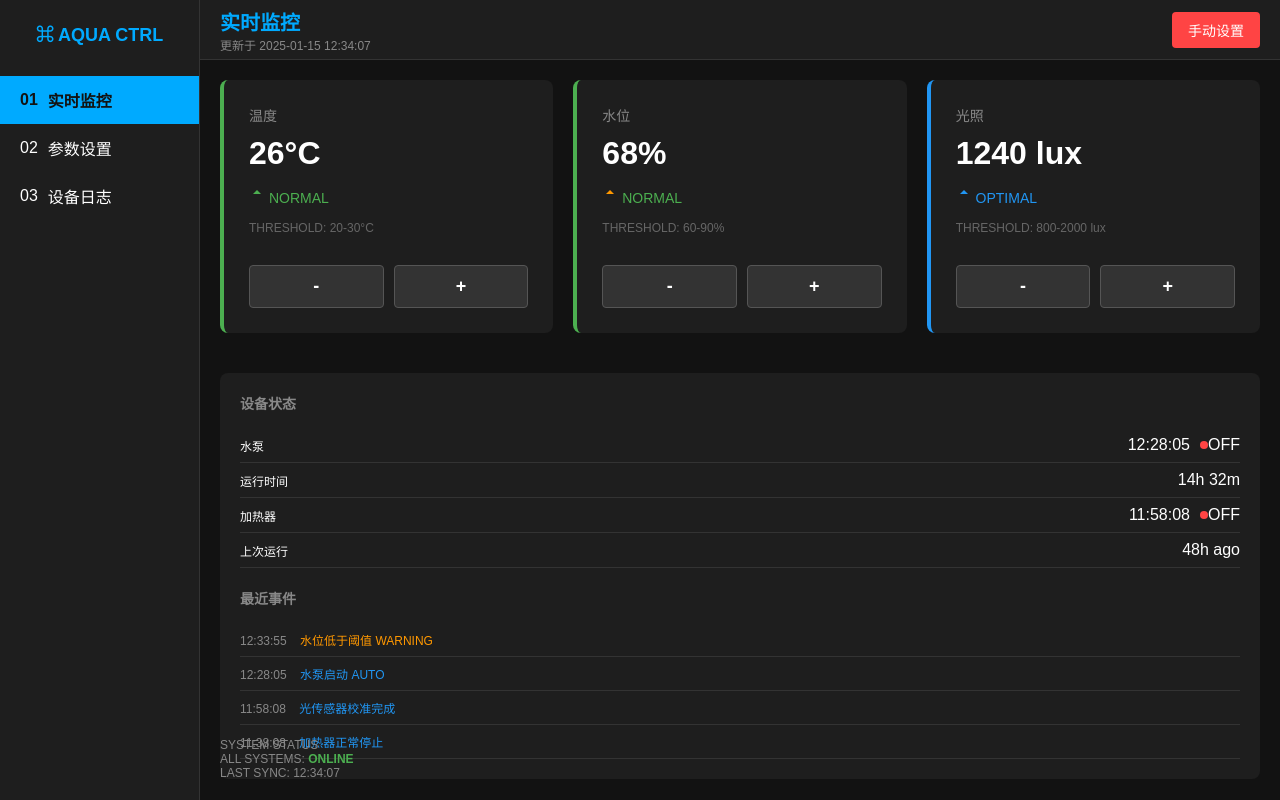
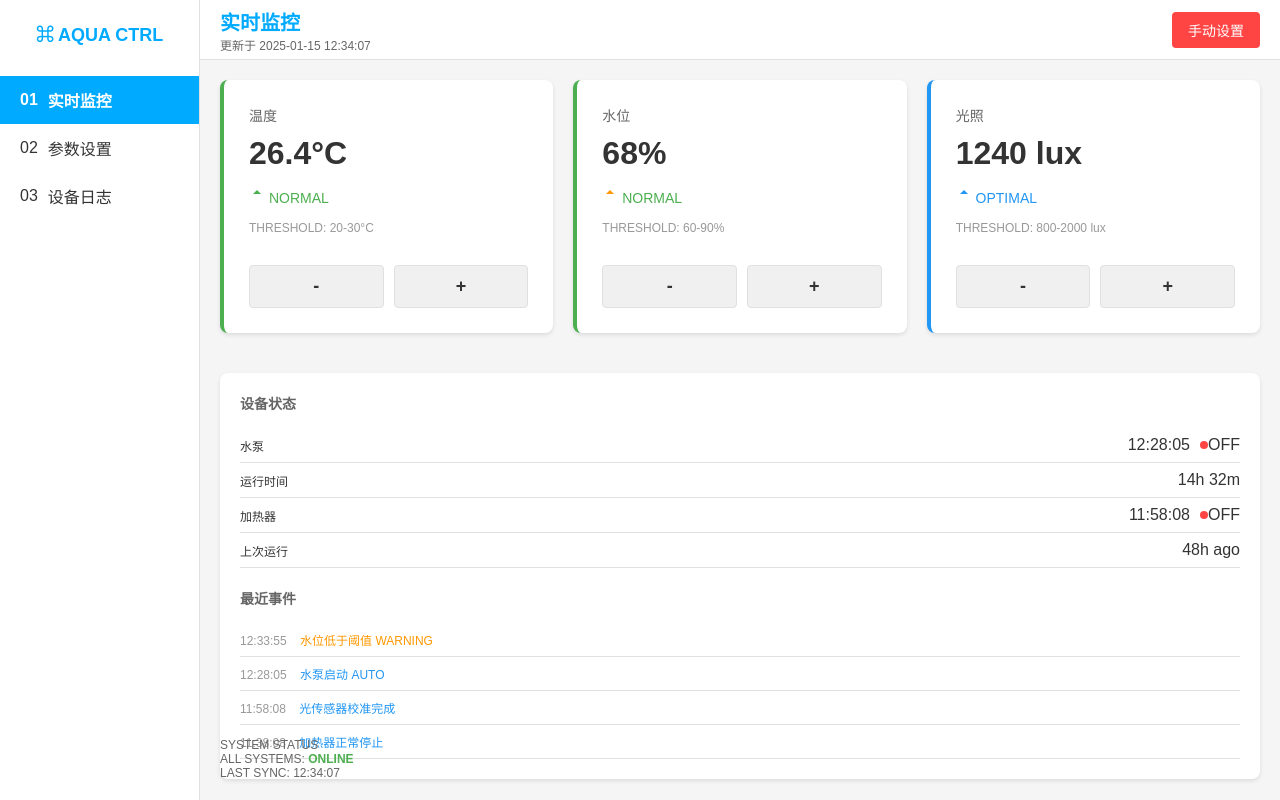
Before and after one commit to 2301406109-lgtm/-, a website: page index.html in a window 1280 px wide. Drawn offline with Linux system fonts and the light colour scheme.

Commit message:
修改温度为小数点后一位，调整水位显示，网站改为亮色主题

```diff
--- a/index.html
+++ b/index.html
@@ -13,8 +13,8 @@
 
         body {
             font-family: 'Arial', sans-serif;
-            background-color: #121212;
-            color: #ffffff;
+            background-color: #f5f5f5;
+            color: #333333;
             height: 100vh;
             overflow: hidden;
         }
@@ -27,8 +27,8 @@
         /* 左侧导航栏 */
         .sidebar {
             width: 200px;
-            background-color: #1e1e1e;
-            border-right: 1px solid #333;
+            background-color: #ffffff;
+            border-right: 1px solid #e0e0e0;
             padding: 20px 0;
         }
 
@@ -49,12 +49,12 @@
         }
 
         .nav-item:hover {
-            background-color: #333;
+            background-color: #f0f0f0;
         }
 
         .nav-item.active {
             background-color: #00aaff;
-            color: #121212;
+            color: white;
             font-weight: bold;
         }
 
@@ -69,8 +69,8 @@
         /* 顶部栏 */
         .header {
             height: 60px;
-            background-color: #1e1e1e;
-            border-bottom: 1px solid #333;
+            background-color: #ffffff;
+            border-bottom: 1px solid #e0e0e0;
             display: flex;
             justify-content: space-between;
             align-items: center;
@@ -84,7 +84,7 @@
 
         .header .status {
             font-size: 12px;
-            color: #888;
+            color: #666666;
         }
 
         .manual-btn {
@@ -118,13 +118,14 @@
         }
 
         .data-card {
-            background-color: #1e1e1e;
+            background-color: #ffffff;
             border-radius: 8px;
             padding: 25px;
             border-left: 4px solid;
             min-height: 220px;
             display: flex;
             flex-direction: column;
+            box-shadow: 0 2px 4px rgba(0,0,0,0.1);
         }
 
         .data-card.normal {
@@ -141,7 +142,7 @@
 
         .data-card .label {
             font-size: 14px;
-            color: #888;
+            color: #666666;
             margin-bottom: 10px;
         }
 
@@ -149,17 +150,18 @@
             font-size: 32px;
             font-weight: bold;
             margin-bottom: 15px;
+            color: #333333;
         }
 
         .data-card .trend {
             font-size: 14px;
-            color: #888;
+            color: #666666;
             margin-bottom: 15px;
         }
 
         .data-card .threshold {
             font-size: 12px;
-            color: #666;
+            color: #999999;
             margin-top: auto;
             margin-bottom: 15px;
         }
@@ -173,9 +175,9 @@
         .adjust-btn {
             flex: 1;
             padding: 10px;
-            background-color: #333;
-            color: white;
-            border: 1px solid #555;
+            background-color: #f0f0f0;
+            color: #333333;
+            border: 1px solid #e0e0e0;
             border-radius: 4px;
             cursor: pointer;
             font-size: 18px;
@@ -183,22 +185,23 @@
         }
 
         .adjust-btn:hover {
-            background-color: #444;
+            background-color: #e0e0e0;
         }
 
         /* 设备状态面板 */
         .info-panel {
-            background-color: #1e1e1e;
+            background-color: #ffffff;
             border-radius: 8px;
             padding: 20px;
             margin: 0 auto;
             max-width: 1200px;
+            box-shadow: 0 2px 4px rgba(0,0,0,0.1);
         }
 
         .info-panel h3 {
             font-size: 14px;
             margin-bottom: 15px;
-            color: #888;
+            color: #666666;
         }
 
         /* 设备状态 */
@@ -211,11 +214,12 @@
             justify-content: space-between;
             align-items: center;
             padding: 8px 0;
-            border-bottom: 1px solid #333;
+            border-bottom: 1px solid #e0e0e0;
         }
 
         .device-item .name {
             font-size: 12px;
+            color: #333333;
         }
 
         .device-item .status-indicator {
@@ -240,12 +244,13 @@
 
         .event-item {
             padding: 8px 0;
-            border-bottom: 1px solid #333;
+            border-bottom: 1px solid #e0e0e0;
             font-size: 12px;
+            color: #333333;
         }
 
         .event-item .time {
-            color: #888;
+            color: #999999;
             margin-right: 10px;
         }
 
@@ -263,7 +268,7 @@
             bottom: 20px;
             left: 220px;
             font-size: 12px;
-            color: #888;
+            color: #666666;
         }
 
         .system-status .online {
@@ -325,7 +330,7 @@
                 <div class="data-grid">
                     <div class="data-card normal">
                         <div class="label">温度</div>
-                        <div class="value">26°C</div>
+                        <div class="value">26.4°C</div>
                         <div class="trend">
                             <svg width="16" height="16" viewBox="0 0 16 16" fill="none">
                                 <path d="M8 3L4 7H12L8 3Z" fill="#4CAF50"/>
@@ -334,8 +339,8 @@
                         </div>
                         <div class="threshold">THRESHOLD: 20-30°C</div>
                         <div class="control-buttons">
-                            <button class="adjust-btn" onclick="adjustValue('temperature', -1)">-</button>
-                            <button class="adjust-btn" onclick="adjustValue('temperature', 1)">+</button>
+                            <button class="adjust-btn" onclick="adjustValue('temperature', -0.1)">-</button>
+                            <button class="adjust-btn" onclick="adjustValue('temperature', 0.1)">+</button>
                         </div>
                     </div>
 
@@ -438,7 +443,7 @@
     <script>
         // 全局变量存储当前值
         let currentValues = {
-            temperature: 26,
+            temperature: 26.4,
             humidity: 68,
             light: 1240
         };
@@ -448,7 +453,7 @@
             switch(type) {
                 case 'temperature':
                     currentValues.temperature = Math.max(0, Math.min(100, currentValues.temperature + delta));
-                    document.querySelector('.data-card:nth-child(1) .value').textContent = Math.round(currentValues.temperature) + '°C';
+                    document.querySelector('.data-card:nth-child(1) .value').textContent = currentValues.temperature.toFixed(1) + '°C';
                     updateStatus();
                     break;
                 case 'humidity':
```
